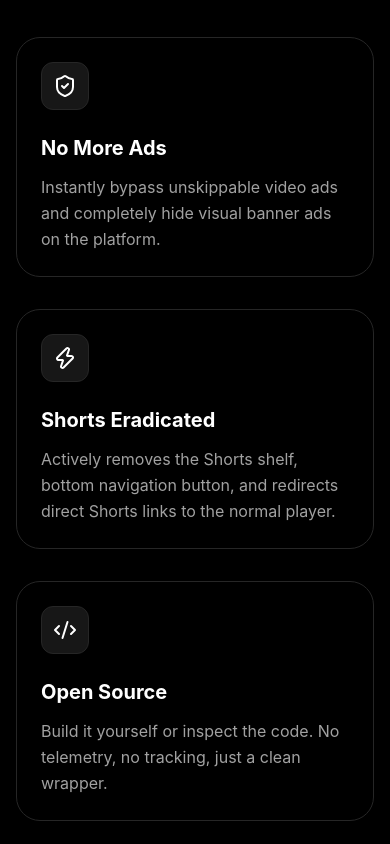
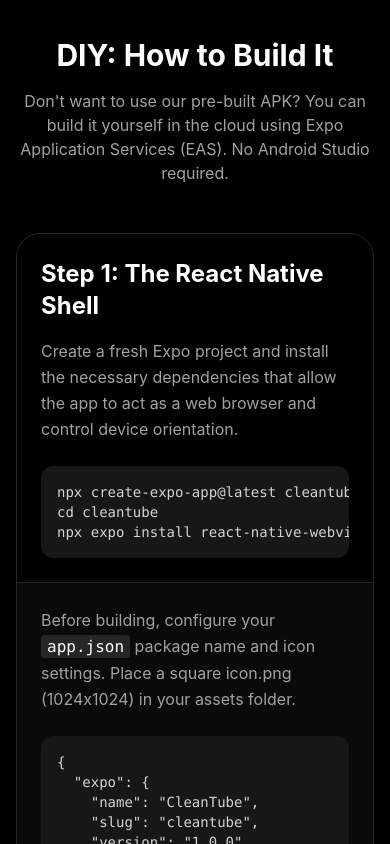
Before and after one commit to normie-6923/ytshortblockerdistribution, a React (Vite) app: page / in a window 390 px wide. Shown: the part 920-1764 px from the top of the page. Built offline with nearby package versions, Linux system fonts and the light colour scheme.

Commit message:
style: Remove Features Grid to save vertical space on mobile

```diff
--- a/src/App.tsx
+++ b/src/App.tsx
@@ -255,39 +255,12 @@
         </div>
       </header>
 
-      {/* Features Grid */}
+      {/* DIY Guide Section */}
       <section className="relative z-10 container mx-auto px-4 sm:px-6 py-16 md:py-24 border-t border-neutral-900">
-        <div className="grid md:grid-cols-3 gap-8">
-          <div className="p-6 md:p-8 rounded-3xl bg-black border border-neutral-800">
-            <div className="w-12 h-12 rounded-xl bg-neutral-900 border border-neutral-800 flex items-center justify-center mb-6">
-              <ShieldCheck className="text-white" size={24} />
-            </div>
-            <h3 className="text-xl font-bold text-white mb-3">No More Ads</h3>
-            <p className="text-neutral-400 leading-relaxed">Instantly bypass unskippable video ads and completely hide visual banner ads on the platform.</p>
-          </div>
-          <div className="p-6 md:p-8 rounded-3xl bg-black border border-neutral-800">
-            <div className="w-12 h-12 rounded-xl bg-neutral-900 border border-neutral-800 flex items-center justify-center mb-6">
-              <Zap className="text-white" size={24} />
-            </div>
-            <h3 className="text-xl font-bold text-white mb-3">Shorts Eradicated</h3>
-            <p className="text-neutral-400 leading-relaxed">Actively removes the Shorts shelf, bottom navigation button, and redirects direct Shorts links to the normal player.</p>
-          </div>
-          <div className="p-6 md:p-8 rounded-3xl bg-black border border-neutral-800">
-            <div className="w-12 h-12 rounded-xl bg-neutral-900 border border-neutral-800 flex items-center justify-center mb-6">
-              <Code2 className="text-white" size={24} />
-            </div>
-            <h3 className="text-xl font-bold text-white mb-3">Open Source</h3>
-            <p className="text-neutral-400 leading-relaxed">Build it yourself or inspect the code. No telemetry, no tracking, just a clean wrapper.</p>
-          </div>
-        </div>
-      </section>
-
-      {/* DIY Guide Section */}
-      <section className="relative z-10 container mx-auto px-4 sm:px-6 py-16 md:py-24 border-t border-slate-800/50">
         <div className="max-w-4xl mx-auto">
           <div className="text-center mb-12 md:mb-16">
             <h2 className="text-3xl md:text-5xl font-bold text-white mb-4 md:mb-6">DIY: How to Build It</h2>
-            <p className="text-base md:text-lg text-slate-400">Don't want to use our pre-built APK? You can build it yourself in the cloud using Expo Application Services (EAS). No Android Studio required.</p>
+            <p className="text-base md:text-lg text-neutral-400">Don't want to use our pre-built APK? You can build it yourself in the cloud using Expo Application Services (EAS). No Android Studio required.</p>
           </div>
 
           <div className="space-y-12">
```
